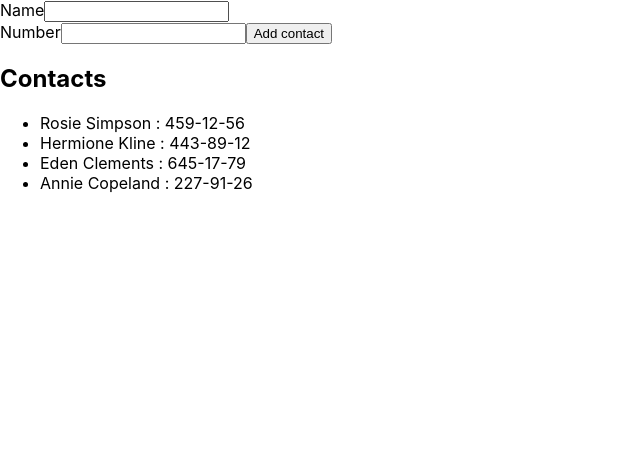
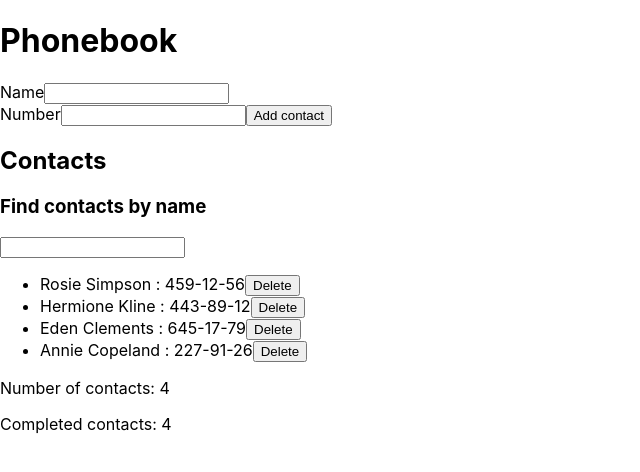
Before and after one commit to OlgaBilynska/Phonebook-on-React, a React (Create React App) app: page / in a window 1280 px wide. Shown: the top 472 px of the page, without its empty margins (0-640 px from the left). Built offline with nearby package versions, Linux system fonts and the light colour scheme.

Commit message:
added delete

```diff
--- a/src/components/App.jsx
+++ b/src/components/App.jsx
@@ -2,6 +2,7 @@ import React from 'react';
 
 import Form from './Form/Form';
 import Contacts from './Contacts/Contacts';
+import Filter from './Filter/Filter';
 
 export class App extends React.Component {
   state = {
@@ -12,23 +13,65 @@ export class App extends React.Component {
       { id: 'id-4', name: 'Annie Copeland', number: '227-91-26' },
     ],
     filter: '',
-    name: '',
-    number: '',
   };
 
   formSubmitHandler = data => {
-    console.log(data);
     this.setState(prevState => ({ contacts: [data, ...prevState.contacts] }));
     console.log('state', this.state.contacts);
   };
 
+  // isContactExist = contactName => {
+  //   console.log('contactId', contactName);
+  //   this.setState(prevState => ({
+  //     contacts: prevState.contacts.map(
+  //       contact =>
+  //         (contact.name = contactName
+  //           ? alert('is already in contacts.')
+  //           : contact)
+  //     ),
+  //   }));
+  // };
+
+  deleteContact = contactId => {
+    this.setState(prevState => ({
+      contacts: prevState.contacts.filter(contact => contact.id !== contactId),
+    }));
+  };
+
+  // formSubmitHandler = data => {
+  //   const contacts = this.state.contacts;
+  //   contacts.find(contact =>
+  //     contact.name === data.name
+  //       ? alert('is already in contacts.')
+  //       : this.setState(prevState => ({
+  //           contacts: [data, ...prevState.contacts],
+  //         }))
+  //   );
+  // };
+
   render() {
-    console.log('this.state :>> ', this.state);
+    const { contacts } = this.state;
+    const contactCount = contacts.length;
+    const completedContacts = contacts.reduce(
+      (total, contact) => (contact ? total + 1 : total),
+      0
+    );
+
     return (
       <div>
-        <Form onSubmit={this.formSubmitHandler} />
-
-        <Contacts contactList={this.state.contacts} />
+        <h1>Phonebook</h1>
+        <Form
+          onSubmit={this.formSubmitHandler}
+          onContactExist={this.isContactExist}
+        />
+        <h2>Contacts</h2>
+        <Filter />
+        <Contacts
+          contactList={this.state.contacts}
+          onDeleteContact={this.deleteContact}
+        />
+        <p>Number of contacts: {contactCount}</p>
+        <p>Completed contacts: {completedContacts}</p>
       </div>
     );
   }
--- /dev/null
+++ b/src/components/Contacts/Contact/Contact.jsx
@@ -0,0 +1,14 @@
+import React from 'react';
+
+const Contact = ({ list, deleteContact }) => {
+  return list.map(({ id, name, number }) => (
+    <li key={id}>
+      {name} : {number}
+      <button type="button" onClick={() => deleteContact(id)}>
+        Delete
+      </button>
+    </li>
+  ));
+};
+
+export default Contact;
--- a/src/components/Contacts/Contacts.jsx
+++ b/src/components/Contacts/Contacts.jsx
@@ -1,18 +1,14 @@
 import React from 'react';
 // import { nanoid } from 'nanoid';
+import Contact from './Contact/Contact';
 
-const Contacts = ({ contactList }) => {
+const Contacts = ({ contactList, onDeleteContact }) => {
   console.log('contact', contactList);
   //   const contactId = nanoid();
   return (
     <div>
-      <h2>Contacts</h2>
       <ul>
-        {contactList.map(contact => (
-          <li>
-            {contact.name} : {contact.number}
-          </li>
-        ))}
+        <Contact list={contactList} deleteContact={onDeleteContact} />
       </ul>
     </div>
   );
--- /dev/null
+++ b/src/components/Filter/Filter.jsx
@@ -0,0 +1,12 @@
+import React from 'react';
+
+const Filter = () => {
+  return (
+    <div>
+      <h3>Find contacts by name</h3>
+      <input />
+    </div>
+  );
+};
+
+export default Filter;
--- a/src/components/Form/Form.jsx
+++ b/src/components/Form/Form.jsx
@@ -21,6 +21,7 @@ class Form extends Component {
     // const contactID = nanoid();
     // const contact = { id: contactID, ...this.state };
     this.props.onSubmit(this.state);
+    this.props.onContactExist(this.state.name);
     this.reset();
   };
 
```
